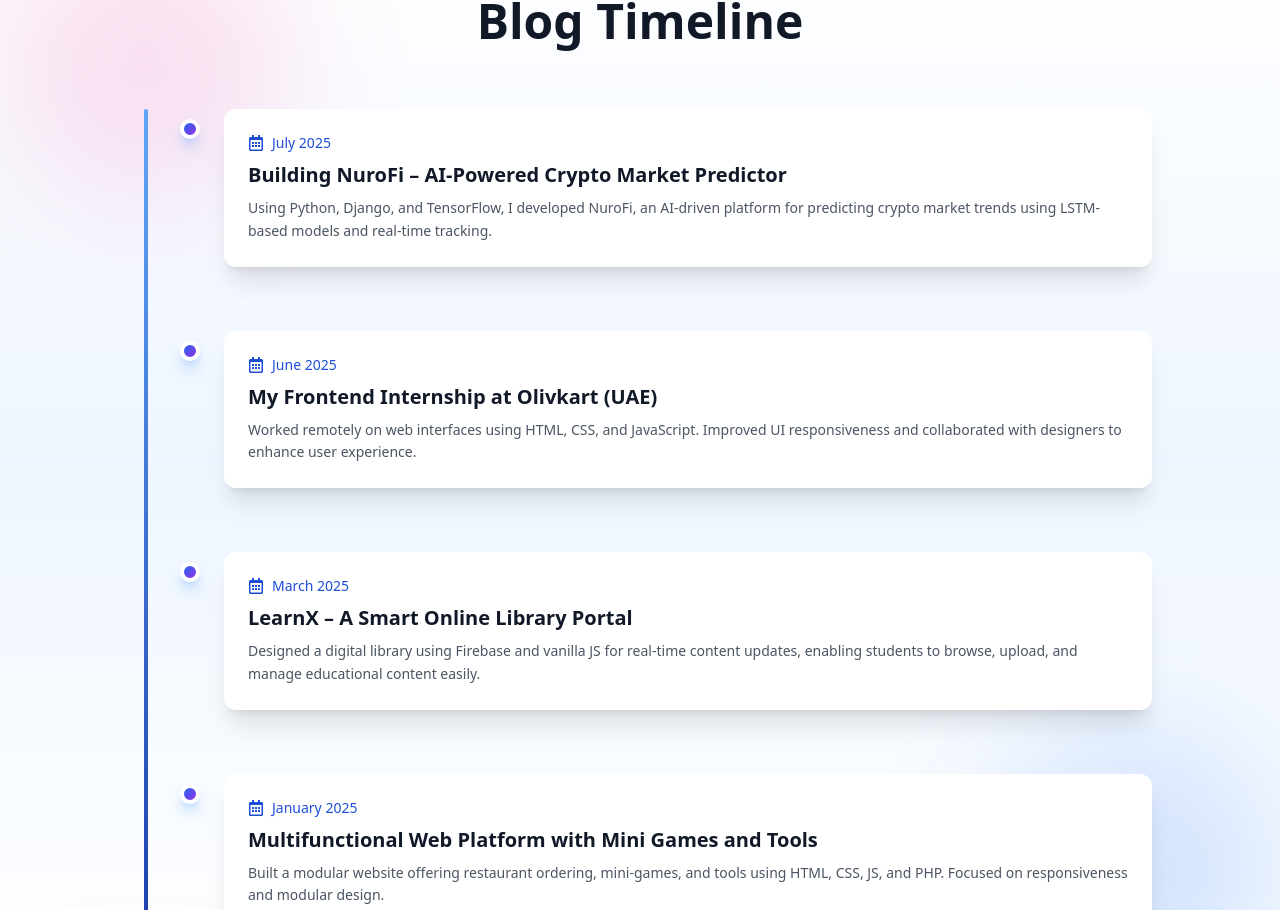
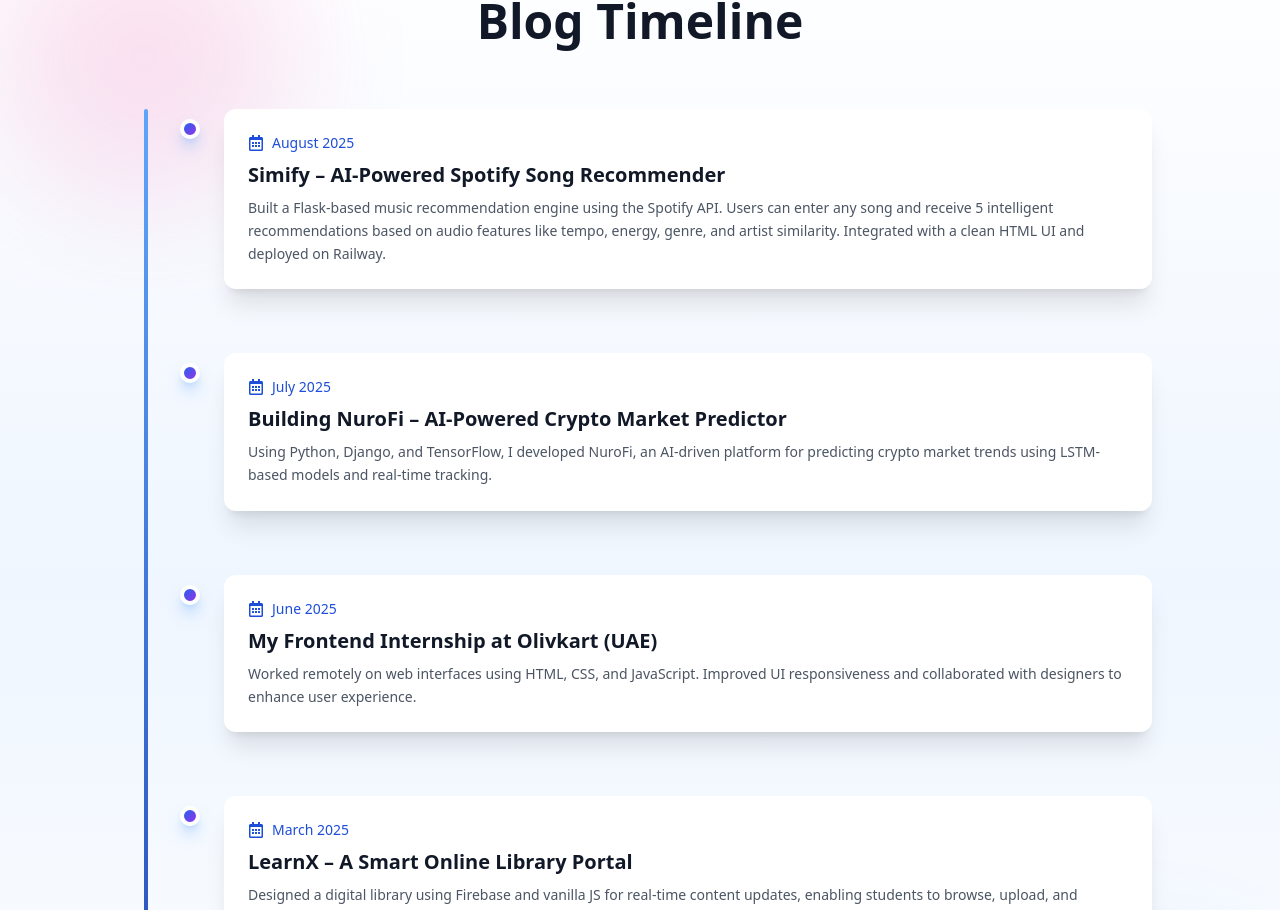
Before and after one commit to wwwaqas2003/Portfolio, a React (Vite) app: page / in a window 1280 px wide. Shown: the part 5511-6421 px from the top of the page. Built offline with nearby package versions, Linux system fonts and the light colour scheme.

Commit message:
Update Blog.jsx

```diff
--- a/src/components/Blog.jsx
+++ b/src/components/Blog.jsx
@@ -2,6 +2,12 @@
 import { FaRegCalendarAlt } from "react-icons/fa";
 
 const blogPosts = [
+  {
+    title: "Simify – AI-Powered Spotify Song Recommender",
+    date: "August 2025",
+    summary:
+      "Built a Flask-based music recommendation engine using the Spotify API. Users can enter any song and receive 5 intelligent recommendations based on audio features like tempo, energy, genre, and artist similarity. Integrated with a clean HTML UI and deployed on Railway.",
+  },
   {
     title: "Building NuroFi – AI-Powered Crypto Market Predictor",
     date: "July 2025",
@@ -27,6 +33,7 @@
       "Built a modular website offering restaurant ordering, mini-games, and tools using HTML, CSS, JS, and PHP. Focused on responsiveness and modular design.",
   },
 ];
+
 
 const Blog = () => {
   return (
```
